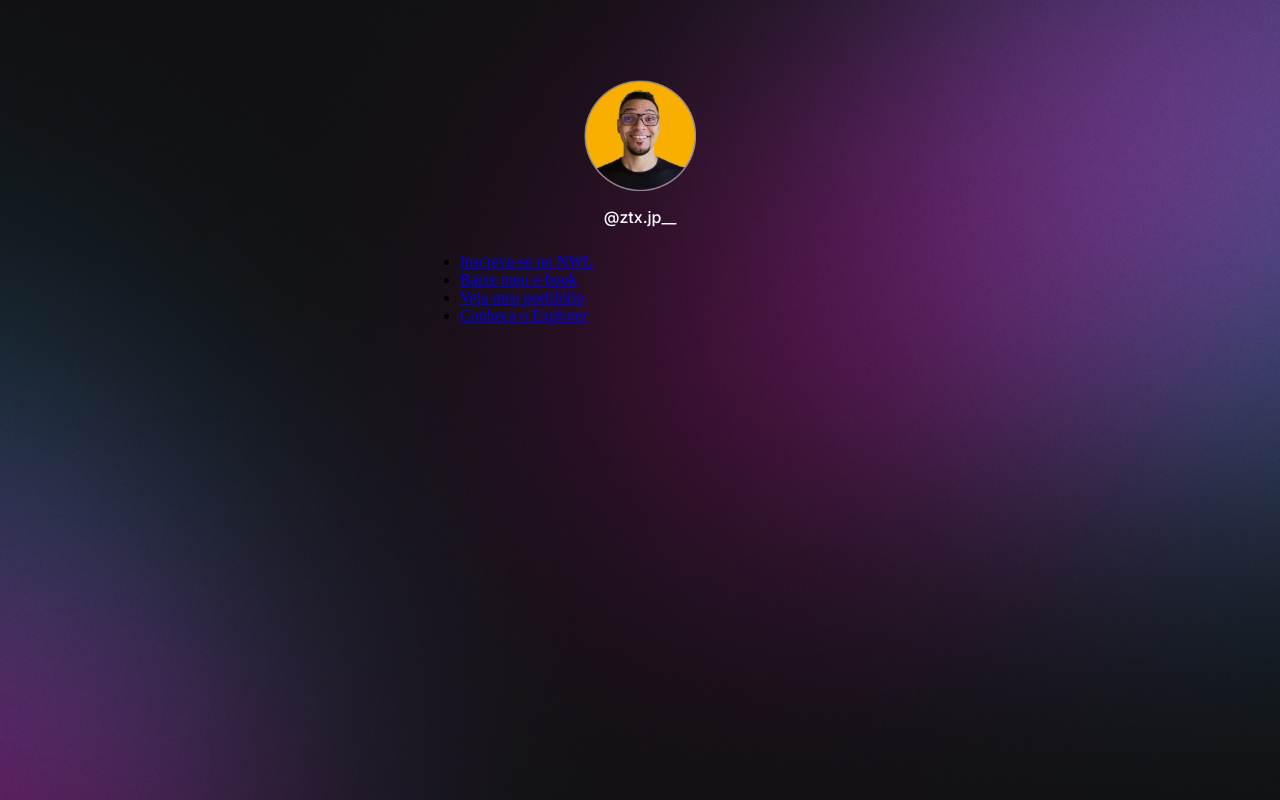
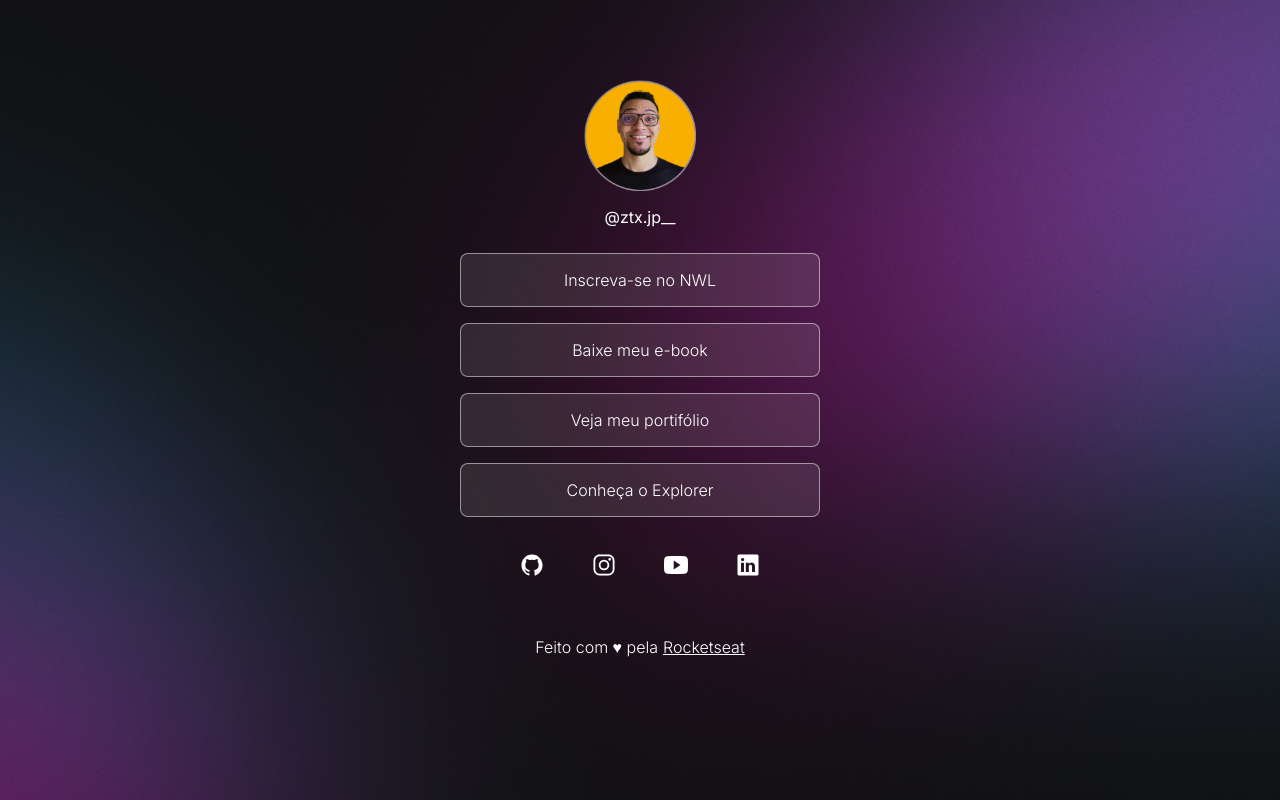
Before and after one commit to joao8675/DevLinks, a plain HTML site: page Index.html in a window 1280 px wide. Drawn offline with nearby package versions, Linux system fonts and the light colour scheme.

Commit message:
Footer added

```diff
--- a/Index.html
+++ b/Index.html
@@ -15,18 +15,36 @@
       </div>
       <ul id="links">
         <li>
-          <a href="#"><p>Inscreva-se no NWL</p></a>
+          <a href="#">Inscreva-se no NWL</a>
         </li>
         <li>
-          <a href="#"><p>Baixe meu e-book</p></a>
+          <a href="#">Baixe meu e-book</a>
         </li>
         <li>
-          <a href="#"><p>Veja meu portifólio</p></a>
+          <a href="#">Veja meu portifólio</a>
         </li>
         <li>
-          <a href="#"><p>Conheça o Explorer</p></a>
+          <a href="#">Conheça o Explorer</a>
         </li>
       </ul>
+      <div id="socialLinks">
+        <a href="#"><ion-icon name="logo-github"></ion-icon></a>
+        <a href="#"><ion-icon name="logo-instagram"></ion-icon></a>
+        <a href="#"><ion-icon name="logo-youtube"></ion-icon></a>
+        <a href="#"><ion-icon name="logo-linkedin"></ion-icon></a>
+      </div>
+      <footer>
+        Feito com ♥ pela
+        <a href="https://rocketseat.com.br" target="_blank">Rocketseat</a>
+      </footer>
     </div>
+    <script
+      type="module"
+      src="https://unpkg.com/ionicons@7.1.0/dist/ionicons/ionicons.esm.js"
+    ></script>
+    <script
+      nomodule
+      src="https://unpkg.com/ionicons@7.1.0/dist/ionicons/ionicons.js"
+    ></script>
   </body>
 </html>
--- a/Style.css
+++ b/Style.css
@@ -27,8 +27,75 @@ body {
 #profile {
   font-family: Inter, sans-serif;
   color: #ffffff;
-  font-weight: 500;
+  font-weight: 400;
   line-height: 24px;
 }
-#links {
+ul {
+  list-style: none;
+  display: flex;
+  flex-direction: column;
+  gap: 16px;
 }
+ul li a {
+  display: flex;
+  justify-content: center;
+  align-items: center;
+  text-decoration: none;
+  color: #ffffff;
+  font-family: Inter, sans-serif;
+  font-weight: 300;
+  padding: 16px 24px;
+  background-color: rgba(255, 255, 255, 0.1);
+  border: 1px solid rgba(255, 255, 255, 0.5);
+  border-radius: 8px;
+  -webkit-backdrop-filter: blur(4px);
+  transition: border-radius 0.2s, background 0.4s;
+}
+ul li a:hover {
+  border: 1.5px solid #ffffff6c;
+  background-color: #ffffff09;
+  color: #ffffffb4;
+  border-radius: 5px;
+}
+#socialLinks {
+  display: flex;
+  justify-content: center;
+  align-items: center;
+  width: 360px;
+  gap: 24px;
+  padding: 24px 0;
+}
+#socialLinks a {
+  display: flex;
+  align-items: center;
+  justify-content: center;
+  padding: 12px;
+  font-size: 24px;
+  font-style: none;
+  text-decoration: none;
+  color: #ffffff;
+  transition: all 0.2s;
+  border-radius: 60px;
+}
+#socialLinks a:hover {
+  font-size: 30px;
+  color: #000000;
+  background-color: #ffffffd1;
+}
+footer {
+  display: flex;
+  align-items: center;
+  justify-content: center;
+  font-family: Inter, sans-serif;
+  color: #ffffff;
+  font-weight: 300;
+  padding: 24px;
+}
+footer a {
+  color: #ffffff;
+  padding-left: 5px;
+  transition: all 0.1s;
+}
+footer a:hover {
+  color: #ffffffad;
+}
```
